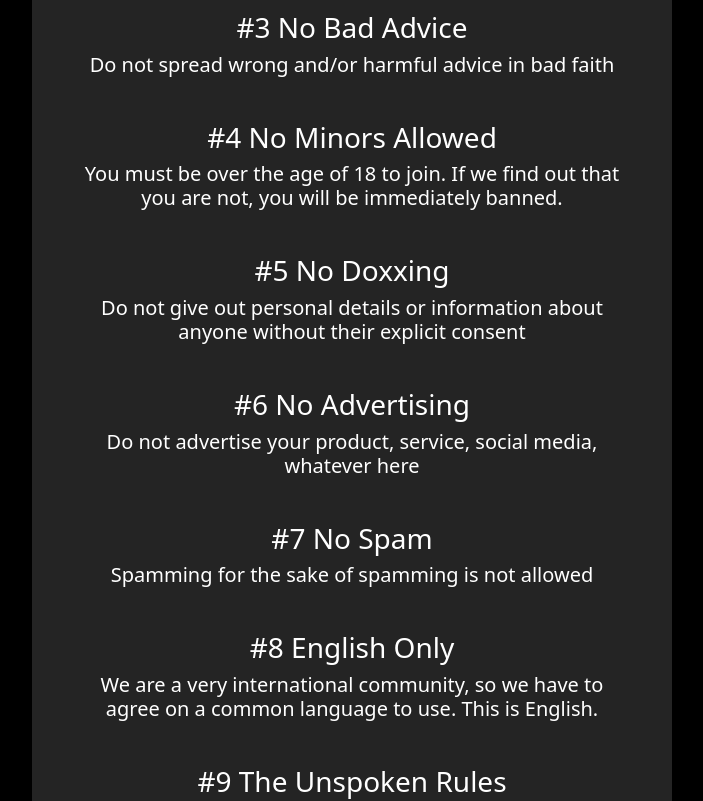
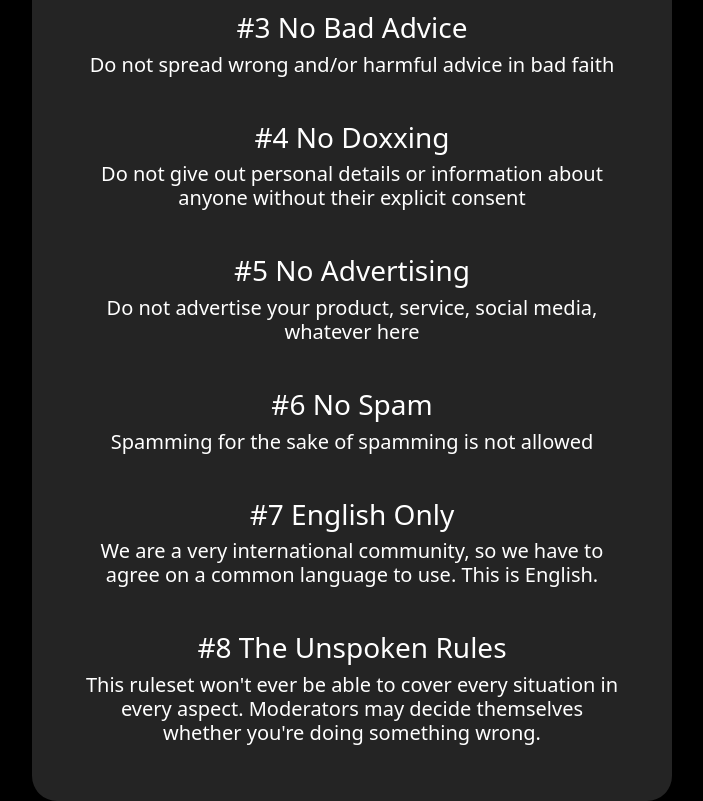
Before and after one commit to ResearchCommunity/Website, a SvelteKit app: page /matrix-rules in a window 1280 px wide. Shown: the part 480-1281 px from the top of the page, without its empty margins (288-991 px from the left). Built offline with nearby package versions, Linux system fonts and the light colour scheme.

Commit message:
remove matrix age rule

```diff
--- a/src/routes/matrix-rules/+page.svelte
+++ b/src/routes/matrix-rules/+page.svelte
@@ -16,32 +16,24 @@
     <h5>Do not spread wrong and/or harmful advice in bad faith</h5>
     <br>
 
-    <h3>#4 No Minors Allowed</h3>
-    <h5>You must be over the age of 18 to join. If we find out that you are not, you will be immediately banned.</h5>
-    <br>
-
-    <h3>#5 No Doxxing</h3>
+    <h3>#4 No Doxxing</h3>
     <h5>Do not give out personal details or information about anyone without their explicit consent</h5>
     <br>
 
-    <h3>#6 No Advertising</h3>
+    <h3>#5 No Advertising</h3>
     <h5>Do not advertise your product, service, social media, whatever here</h5>
     <br>
 
-    <h3>#7 No Spam</h3>
+    <h3>#6 No Spam</h3>
     <h5>Spamming for the sake of spamming is not allowed</h5>
     <br>
 
-    <h3>#8 English Only</h3>
+    <h3>#7 English Only</h3>
     <h5>We are a very international community, so we have to agree on a common language to use. This is English.</h5>
     <br>
 
-    <h3>#9 The Unspoken Rules</h3>
+    <h3>#8 The Unspoken Rules</h3>
     <h5>This ruleset won't ever be able to cover every situation in every aspect. Moderators may decide themselves whether you're doing something wrong.</h5>
-    <br>
-
-    <h3>#10 The Obligatory Rule</h3>
-    <h5>Gotta have 10 rules, looks stupid otherwise</h5>
 </div>
 
 <style>
```
